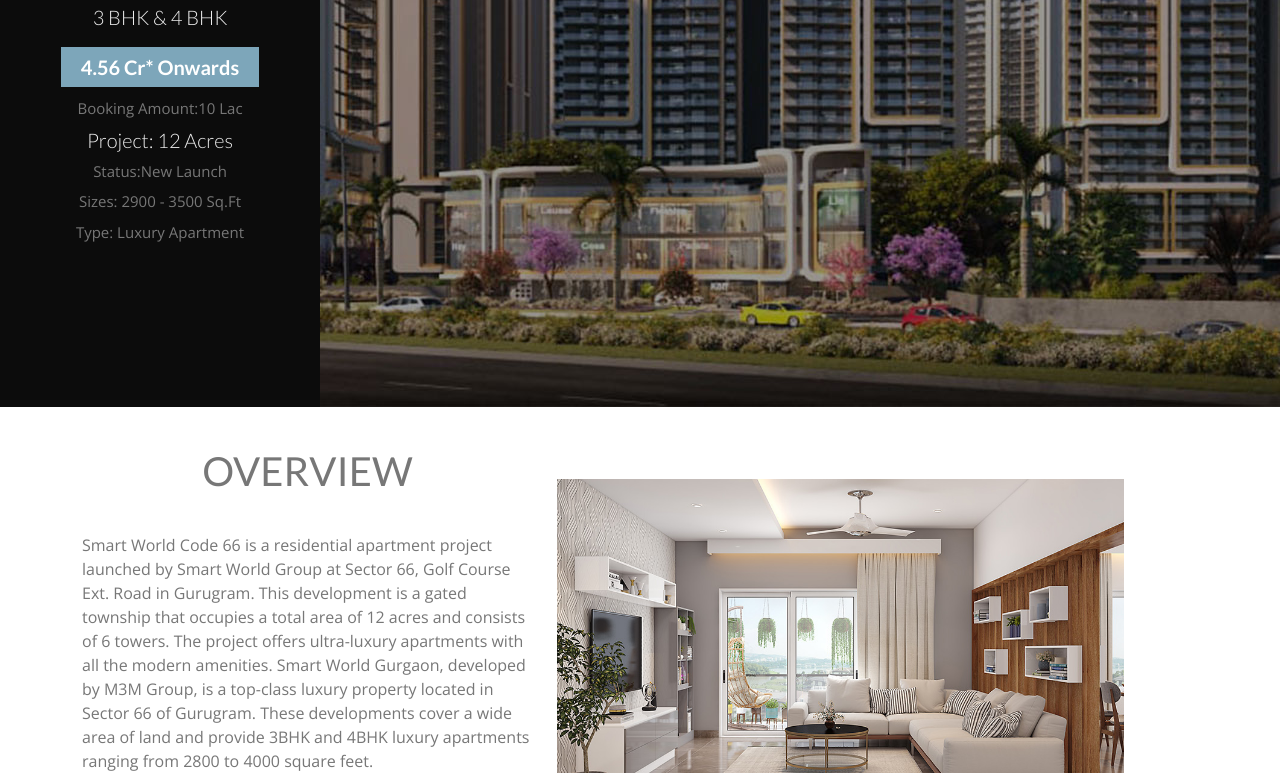
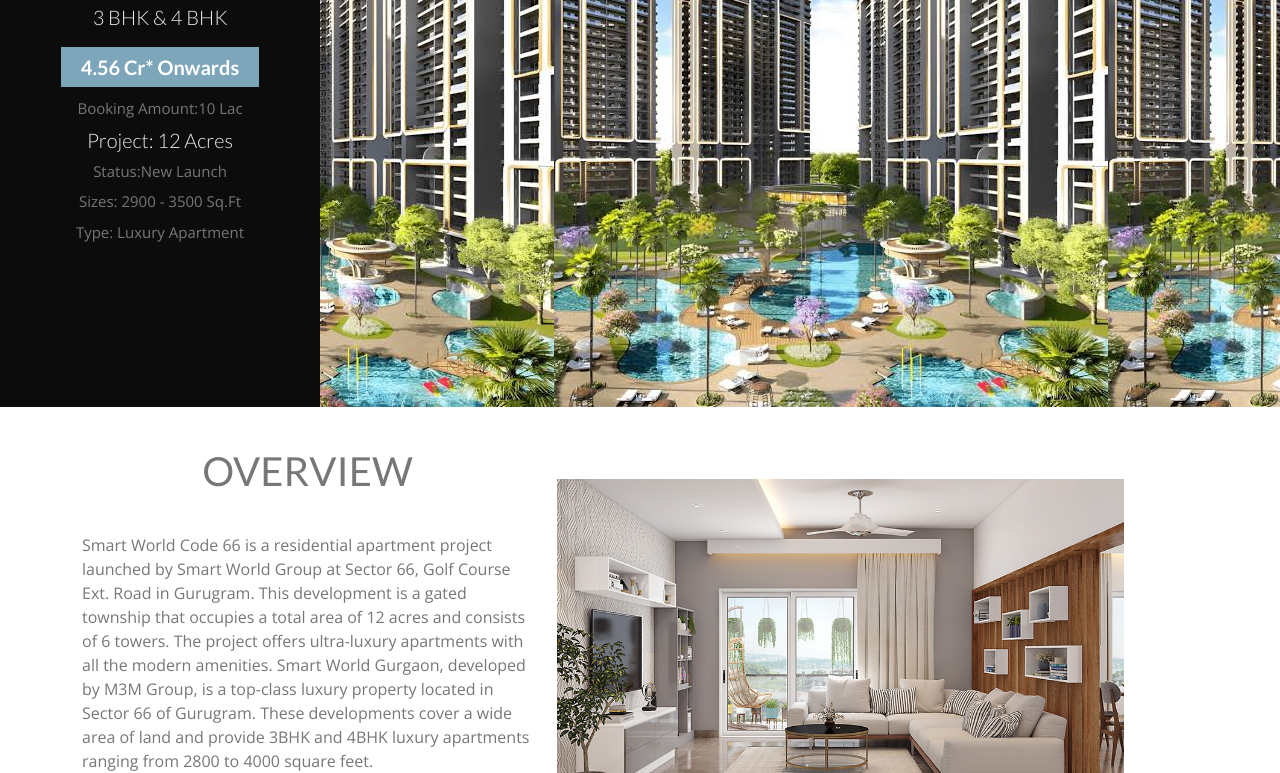
Before and after one commit to Jugnupapa/smartworld66, a plain HTML site: page index.html in a window 1280 px wide. Shown: the part 313-1086 px from the top of the page. Drawn offline with nearby package versions, Linux system fonts and the light colour scheme.

Commit message:
main image

```diff
--- a/assets/css/style.css
+++ b/assets/css/style.css
@@ -417,7 +417,7 @@
 #hero {
   width: 100%;
   height: 90vh;
-  background: url("../img/property/feature.jpg") bottom left;
+  background: url("../img/property/main.jpg") bottom left;
   position: relative;
   margin-bottom: -80px;
   display: flex; /* Use flexbox to create the desired layout */
```
Also changed, not shown: assets/img/property/main.jpg (added).
